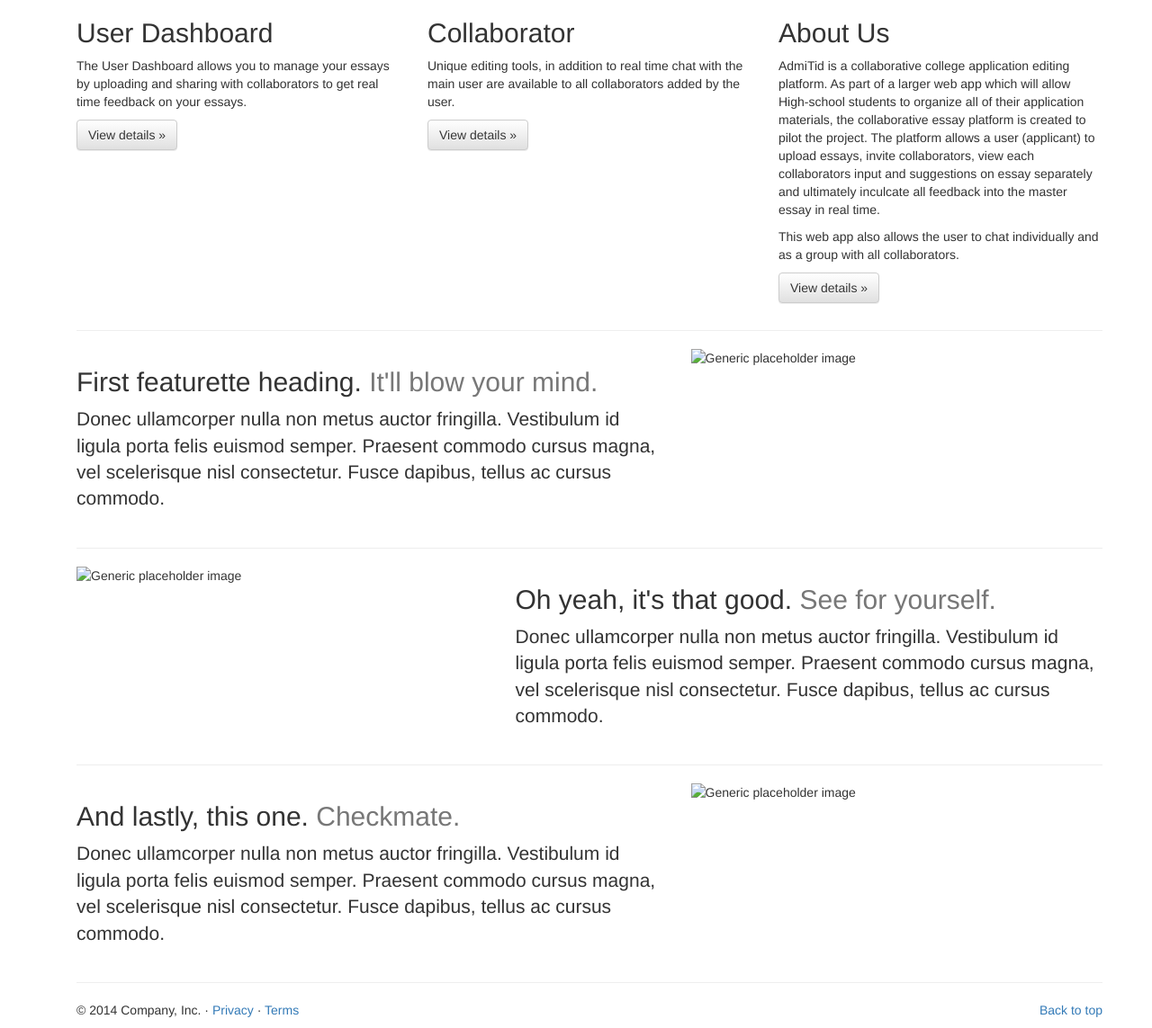
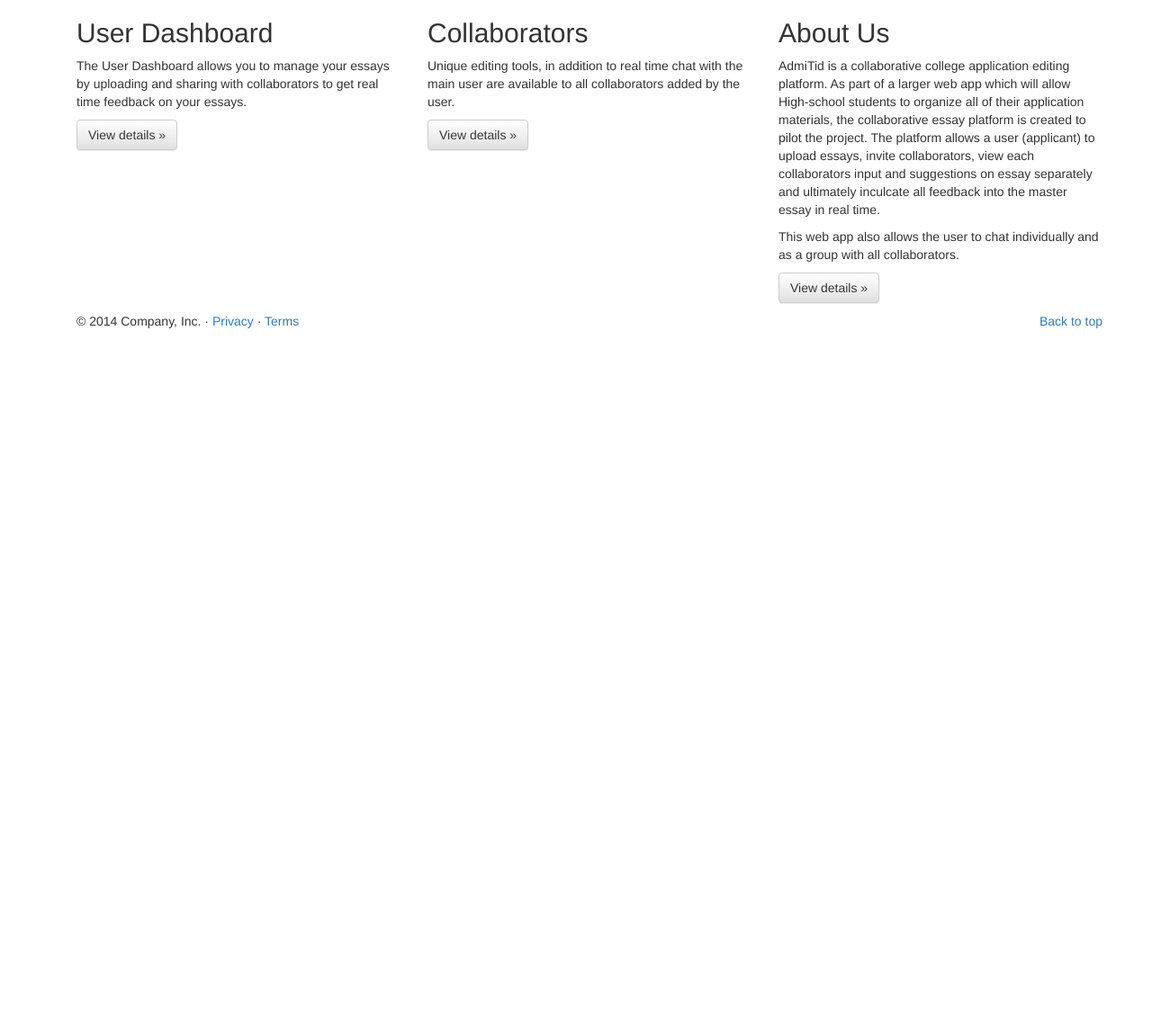
Before and after one commit to lekez2005/college_essay, a Django app: template src/static/templates/index.html in a window 1280 px wide. Shown: the part 97-1240 px from the top of the page at 90% size. After the commit the page ends 462 px from the top, so only its background shows below. Run offline with Django 3.2, Linux system fonts and the light colour scheme; the template is opened without the code that fills it, so the values that code supplies are empty; some libraries are stand-ins or nearby versions.

Commit message:
Update index.html

```diff
--- a/src/static/templates/index.html
+++ b/src/static/templates/index.html
@@ -63,7 +63,7 @@
         </div><!-- /.col-lg-4 -->
         <div class="col-lg-4">
           <img class="img-circle" data-src="holder.js/140x140" alt="Generic placeholder image">
-          <h2>Collaborator</h2>
+          <h2>Collaborators</h2>
           <p>Unique editing tools, in addition to real time chat with the main user are available to all collaborators added by the user.</p>
           <p><a class="btn btn-default" href="#" role="button">View details &raquo;</a></p>
         </div><!-- /.col-lg-4 -->
@@ -80,43 +80,7 @@
 
       <!-- START THE FEATURETTES -->
 
-      <hr class="featurette-divider">
 
-      <div class="row featurette">
-        <div class="col-md-7">
-          <h2 class="featurette-heading">First featurette heading. <span class="text-muted">It'll blow your mind.</span></h2>
-          <p class="lead">Donec ullamcorper nulla non metus auctor fringilla. Vestibulum id ligula porta felis euismod semper. Praesent commodo cursus magna, vel scelerisque nisl consectetur. Fusce dapibus, tellus ac cursus commodo.</p>
-        </div>
-        <div class="col-md-5">
-          <img class="featurette-image img-responsive" data-src="holder.js/500x500/auto" alt="Generic placeholder image">
-        </div>
-      </div>
-
-      <hr class="featurette-divider">
-
-      <div class="row featurette">
-        <div class="col-md-5">
-          <img class="featurette-image img-responsive" data-src="holder.js/500x500/auto" alt="Generic placeholder image">
-        </div>
-        <div class="col-md-7">
-          <h2 class="featurette-heading">Oh yeah, it's that good. <span class="text-muted">See for yourself.</span></h2>
-          <p class="lead">Donec ullamcorper nulla non metus auctor fringilla. Vestibulum id ligula porta felis euismod semper. Praesent commodo cursus magna, vel scelerisque nisl consectetur. Fusce dapibus, tellus ac cursus commodo.</p>
-        </div>
-      </div>
-
-      <hr class="featurette-divider">
-
-      <div class="row featurette">
-        <div class="col-md-7">
-          <h2 class="featurette-heading">And lastly, this one. <span class="text-muted">Checkmate.</span></h2>
-          <p class="lead">Donec ullamcorper nulla non metus auctor fringilla. Vestibulum id ligula porta felis euismod semper. Praesent commodo cursus magna, vel scelerisque nisl consectetur. Fusce dapibus, tellus ac cursus commodo.</p>
-        </div>
-        <div class="col-md-5">
-          <img class="featurette-image img-responsive" data-src="holder.js/500x500/auto" alt="Generic placeholder image">
-        </div>
-      </div>
-
-      <hr class="featurette-divider">
 
       <!-- /END THE FEATURETTES -->
 
```
